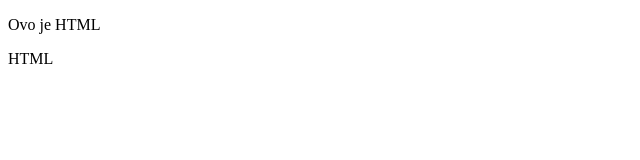
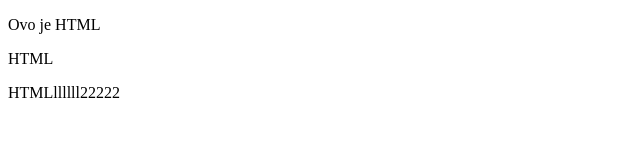
Before and after one commit to Milica555/HTML, a plain HTML site: page index.html in a window 1280 px wide. Shown: the whole page, without its empty margins (0-640 px from the left). Drawn offline with Linux system fonts and the light colour scheme.

Commit message:
added paragraph2

```diff
--- a/index.html
+++ b/index.html
@@ -3,6 +3,7 @@
 <body>
 	<p>Ovo je HTML</p>
 	<p>HTML</p>
+	<p>HTMLllllll22222</p>
 </body>
 
 </html>
```
